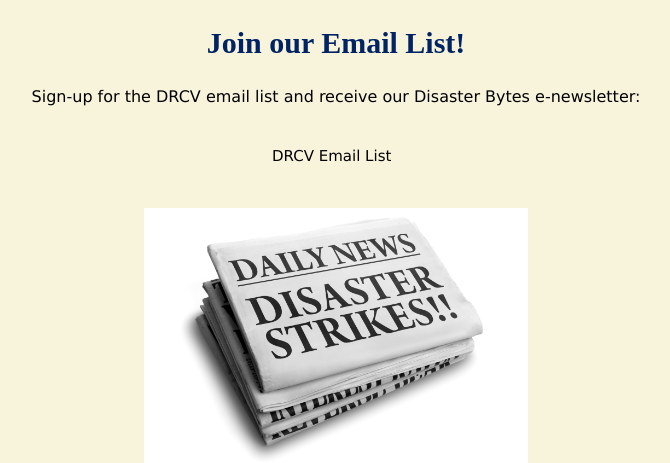
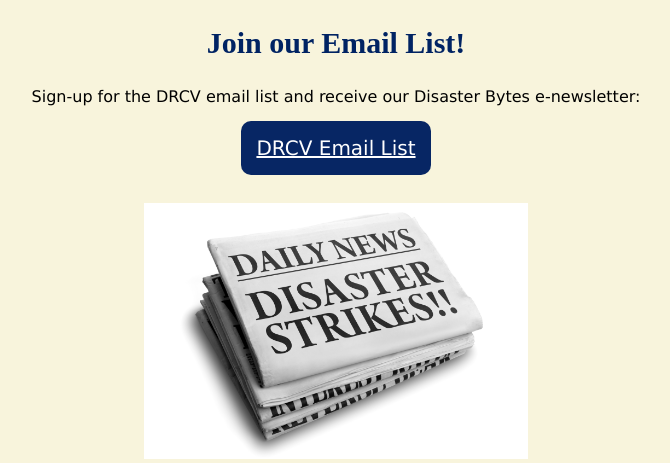
Before and after one commit to mrrobots2021/DRCV, a PHP site: page /emailList.html in a window 1280 px wide. Shown: the part 151-614 px from the top of the page, without its empty margins (304-974 px from the left). Run offline with PHP 8.4, Linux system fonts and the light colour scheme.

Commit message:
Update email-list.css

```diff
--- a/CSS/email-list.css
+++ b/CSS/email-list.css
@@ -30,13 +30,15 @@
 }
 
 
+
+
 .EmailSignUp a{
-    display:grid;
-    float: left;
-    color:rgb(0, 0, 0);
-    margin-left:45vw;
-    margin-top:1vw;
-    font-size:15px;
+    color:rgb(255, 255, 255);
+    font-size:20px;
+    padding:15px;
+    border-radius: 10px;
+    text-decoration: underline;
+    background-color: rgb(7,38,100)
 }
 
 .footer {
```
